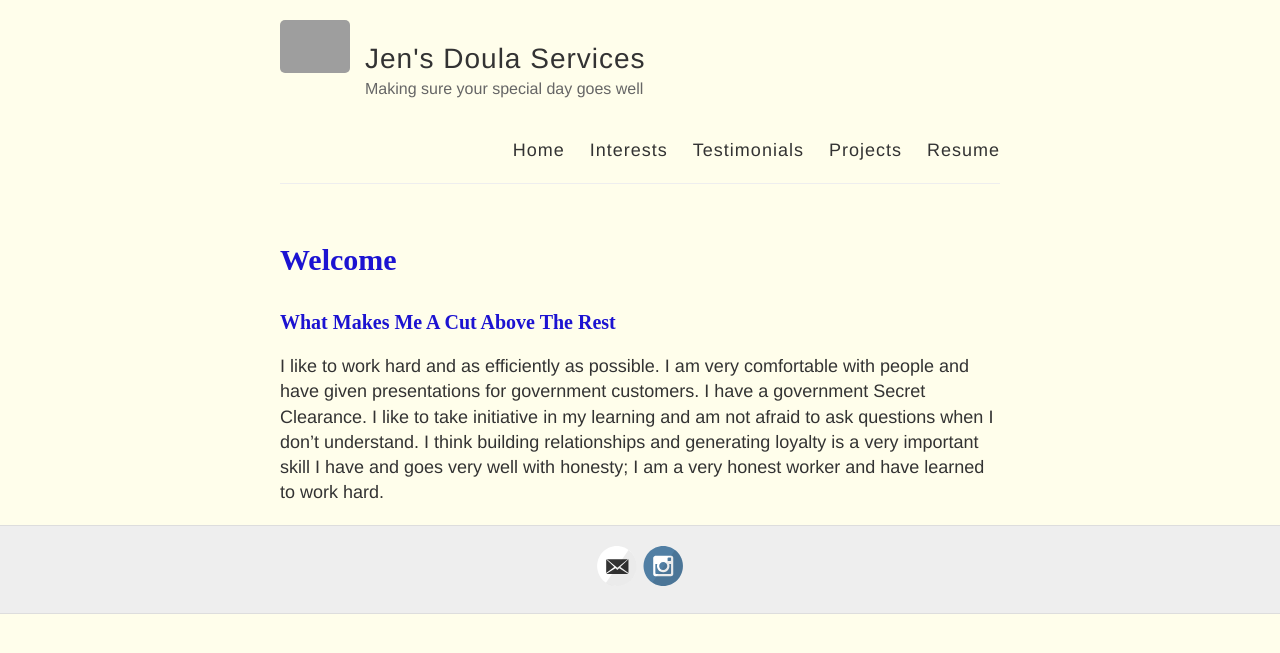
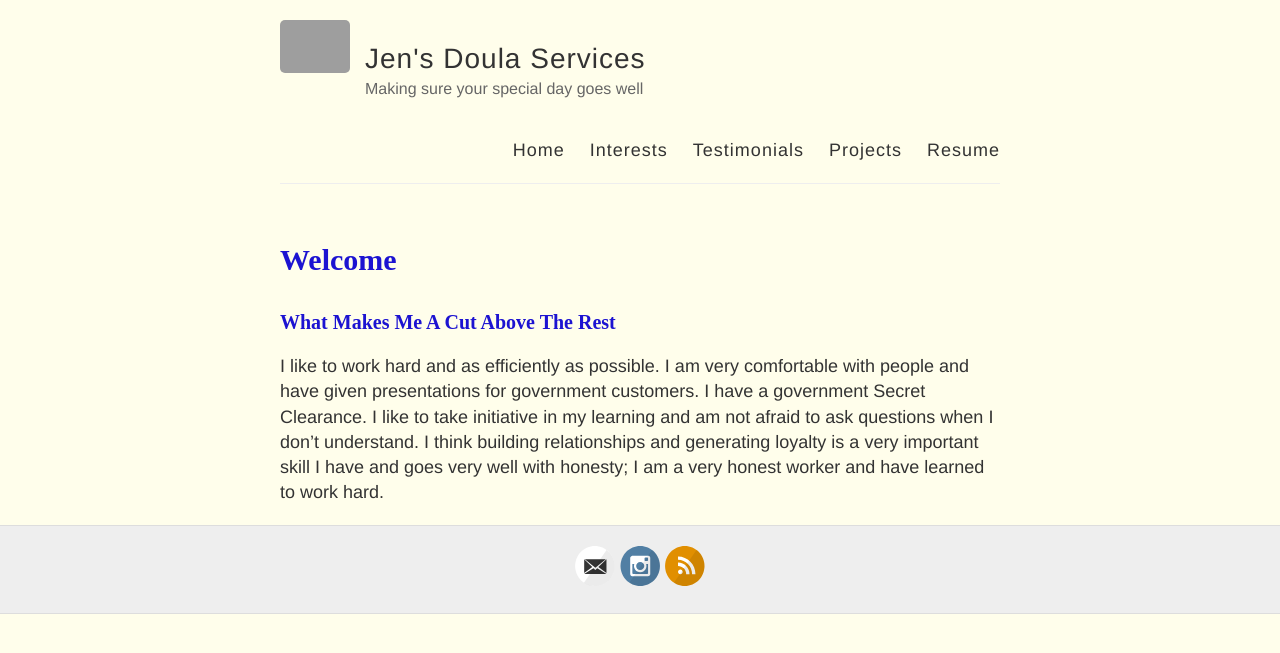
Before and after one commit to runzaga/TravelShacking.github.io, a Jekyll site: the page built from index.md, in a window 1280 px wide. Shown: the top 653 px of the page. Built offline with Jekyll 4.4.1, drawn with Linux system fonts in a browser that asks for light colours; grey boxes are pictures that could not be loaded.

Commit message:
Update _config.yml

```diff
--- a/_config.yml
+++ b/_config.yml
@@ -25,7 +25,7 @@ footer-links:
   instagram: jenunzaga
   linkedin:
   pinterest:
-  rss: # just type anything here for a working RSS icon, make sure you set the "url" above!
+  rss: instagram.com/robzaga # just type anything here for a working RSS icon, make sure you set the "url" above!
   twitter:
   stackoverflow: # your stackoverflow profile, e.g. "users/50476/bart-kiers"
   youtube: # channel/<your_long_string> or user/<user-name>
```
